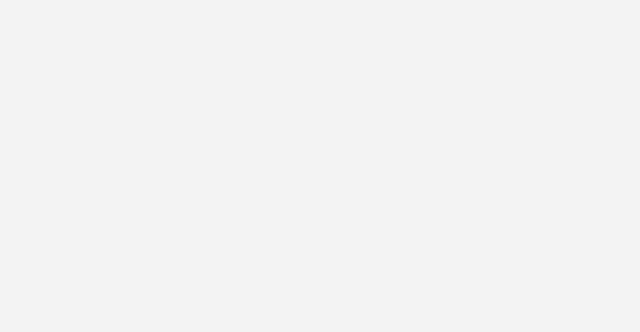
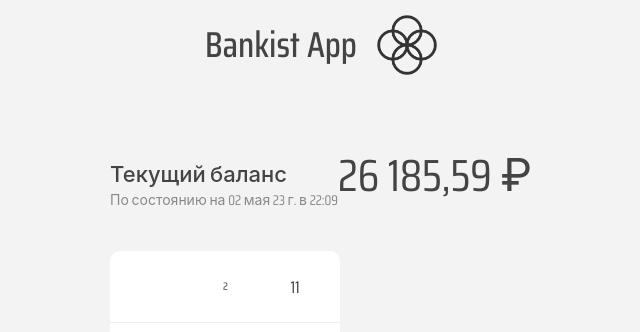
Before and after one commit to lavet13/bankist-app, a React (Create React App) app: page /home in a window 1280 px wide. Before the commit this address had no page. Shown: the top 332 px of the page, without its empty margins (319-959 px from the left). Built offline with nearby package versions, Linux system fonts and the light colour scheme.

Commit message:
home page

```diff
--- a/src/App.jsx
+++ b/src/App.jsx
@@ -2,12 +2,14 @@
 
 import Authentication from './routes/authentication/authentication.component';
 import Navigation from './routes/navigation/navigation.component';
+import Home from './routes/home/home.component';
 
 const App = () => {
   return (
     <Routes>
       <Route path='/' element={<Navigation />}>
         <Route index element={<Authentication />} />
+        <Route path='home' element={<Home />} />
       </Route>
     </Routes>
   );
--- /dev/null
+++ b/src/components/balance/balance.component.jsx
@@ -0,0 +1,34 @@
+import {
+  BalanceContainer,
+  BalanceDate,
+  BalanceLabel,
+  BalanceValue,
+} from './balance.styles';
+
+const Balance = () => {
+  return (
+    <BalanceContainer>
+      <div>
+        <BalanceLabel>Текущий баланс</BalanceLabel>
+        <BalanceDate>
+          По состоянию на{' '}
+          {`${Intl.DateTimeFormat('ru-RU', {
+            day: '2-digit',
+            month: 'long',
+            year: '2-digit',
+            hour: '2-digit',
+            minute: '2-digit',
+          }).format()}`}
+        </BalanceDate>
+      </div>
+      <BalanceValue>
+        {`${Intl.NumberFormat('ru-RU', {
+          style: 'currency',
+          currency: 'RUB',
+        }).format(26185.59)}`}
+      </BalanceValue>
+    </BalanceContainer>
+  );
+};
+
+export default Balance;
--- /dev/null
+++ b/src/components/balance/balance.styles.jsx
@@ -0,0 +1,28 @@
+import styled from 'styled-components';
+
+const color = '#888';
+
+export const BalanceContainer = styled.div`
+  grid-column: 1 / span 2;
+
+  display: flex;
+  align-items: flex-end;
+  justify-content: space-between;
+  margin-bottom: 20px;
+`;
+
+export const BalanceLabel = styled.p`
+  font-size: 22px;
+  font-weight: 500;
+  margin-bottom: -0.2rem;
+`;
+
+export const BalanceDate = styled.p`
+  font-size: 14px;
+  color: ${color};
+`;
+
+export const BalanceValue = styled.p`
+  font-size: 45px;
+  font-weight: 400;
+`;
--- /dev/null
+++ b/src/components/movement-item/movement-item.component.jsx
@@ -0,0 +1,19 @@
+import {
+  MovementDate,
+  MovementItemContainer,
+  MovementType,
+  MovementValue,
+} from './movement-item.styles';
+
+const MovementItem = ({ movement }) => {
+  const { type, date, value } = movement;
+  return (
+    <MovementItemContainer>
+      <MovementType>{type}</MovementType>
+      <MovementDate>{date}</MovementDate>
+      <MovementValue>{value}</MovementValue>
+    </MovementItemContainer>
+  );
+};
+
+export default MovementItem;
--- /dev/null
+++ b/src/components/movement-item/movement-item.styles.jsx
@@ -0,0 +1,31 @@
+import styled from 'styled-components';
+
+export const MovementItemContainer = styled.div`
+  display: flex;
+  align-items: center;
+  border-bottom: 1px solid #eee;
+
+  padding: 22.5px 40px;
+`;
+
+export const MovementType = styled.div`
+  font-size: 11px;
+  text-transform: uppercase;
+  font-weight: 500;
+  color: #fff;
+  padding: 1px 10px;
+  border-radius: 100px;
+  margin-right: 20px;
+`;
+
+export const MovementDate = styled.div`
+  font-size: 11px;
+  text-transform: uppercase;
+  font-weight: 500;
+  color: #666;
+`;
+
+export const MovementValue = styled.div`
+  font-size: 17px;
+  margin-left: auto;
+`;
--- /dev/null
+++ b/src/components/movements/movements.component.jsx
@@ -0,0 +1,14 @@
+import { MovementsContainer } from './movements.styles';
+import MovementItem from '../movement-item/movement-item.component';
+
+const Movements = () => {
+  return (
+    <MovementsContainer>
+      <MovementItem
+        movement={{ type: 'deposit', date: new Date().getDate(), value: 11 }}
+      />
+    </MovementsContainer>
+  );
+};
+
+export default Movements;
--- /dev/null
+++ b/src/components/movements/movements.styles.jsx
@@ -0,0 +1,8 @@
+import styled from 'styled-components';
+
+export const MovementsContainer = styled.div`
+  grid-row: 2 / span 3;
+  background-color: #fff;
+  border-radius: 10px;
+  overflow: scroll;
+`;
--- a/src/components/sign-in/sign-in.component.jsx
+++ b/src/components/sign-in/sign-in.component.jsx
@@ -1,4 +1,5 @@
 import { useState } from 'react';
+import { useNavigate } from 'react-router-dom';
 
 import Button, { BUTTON_TYPE_CLASSES } from '../button/button.component';
 import FormInput from '../form-input/form-input.component';
@@ -14,6 +15,10 @@
   const [formFields, setFormFields] = useState(defaultFormFields);
   const [isLoading, setIsLoading] = useState(false);
   const { user, password } = formFields;
+
+  const navigate = useNavigate();
+
+  const goToHome = () => navigate('home');
 
   const resetFormFields = () => setFormFields(defaultFormFields);
 
@@ -31,6 +36,7 @@
 
     resetFormFields();
     setIsLoading(false);
+    goToHome();
   };
   return (
     <SignInFormContainer onSubmit={handleSubmit}>
--- a/src/index.scss
+++ b/src/index.scss
@@ -1,6 +1,20 @@
+html {
+  box-sizing: border-box;
+}
+
+* {
+  margin: 0;
+  padding: 0;
+}
+
+*,
+*::after,
+*::before {
+  box-sizing: inherit;
+}
+
 body {
-  margin: 0;
-  background: #f3f3f3;
+  background-color: #f3f3f3;
   font-family: 'Saira Condensed', -apple-system, BlinkMacSystemFont, 'Segoe UI',
     'Roboto', 'Oxygen', 'Ubuntu', 'Cantarell', 'Fira Sans', 'Droid Sans',
     'Helvetica Neue', sans-serif;
--- /dev/null
+++ b/src/routes/home/home.component.jsx
@@ -0,0 +1,14 @@
+import { HomeContainer } from './home.styles';
+import Balance from '../../components/balance/balance.component';
+import Movements from '../../components/movements/movements.component';
+
+const Home = () => {
+  return (
+    <HomeContainer>
+      <Balance />
+      <Movements />
+    </HomeContainer>
+  );
+};
+
+export default Home;
--- /dev/null
+++ b/src/routes/home/home.styles.jsx
@@ -0,0 +1,13 @@
+import styled from 'styled-components';
+
+export const HomeContainer = styled.main`
+  position: relative;
+
+  max-width: 1000px;
+  margin: 40px auto;
+
+  display: grid;
+  grid-template-columns: 4fr 3fr;
+  grid-template-rows: auto repeat(3, 150px) auto;
+  gap: 20px;
+`;
--- a/src/routes/navigation/navigation.styles.jsx
+++ b/src/routes/navigation/navigation.styles.jsx
@@ -8,7 +8,7 @@
   text-transform: capitalize;
 `;
 
-export const NavigationContainer = styled.div`
+export const NavigationContainer = styled.nav`
   display: flex;
   flex-direction: column;
   row-gap: 25px;
```
